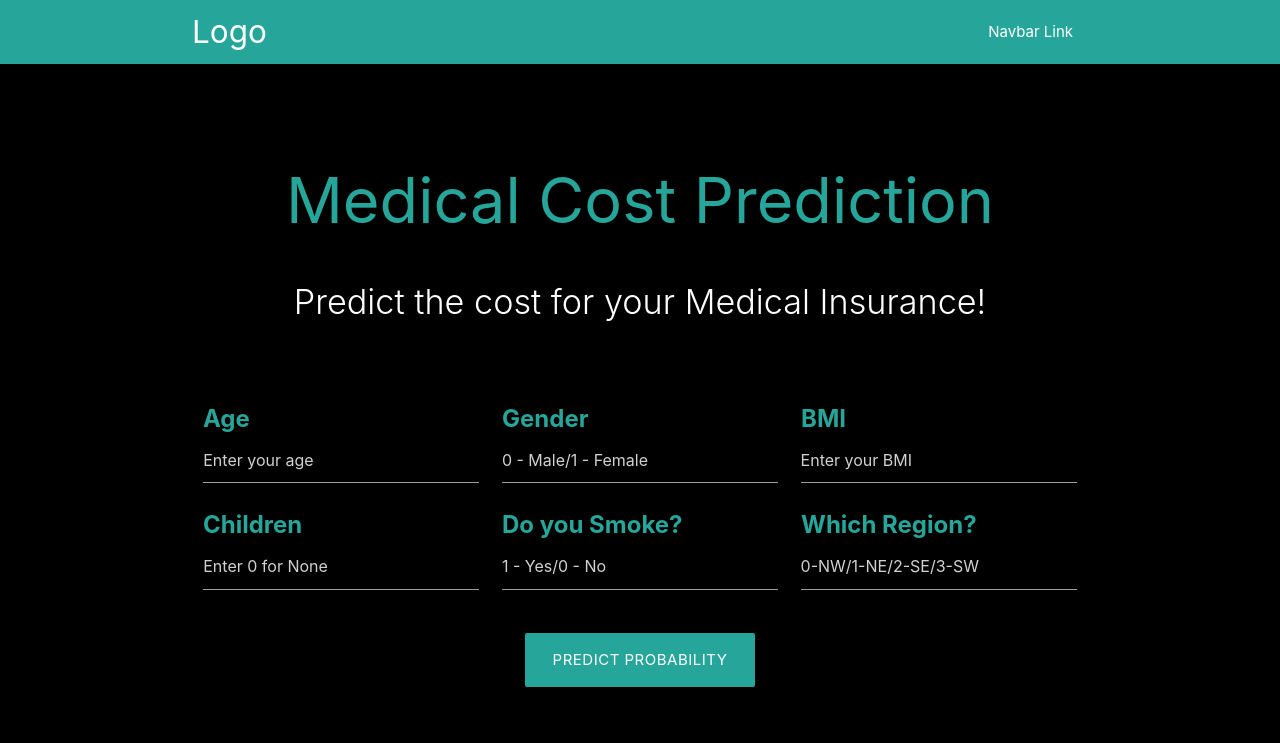
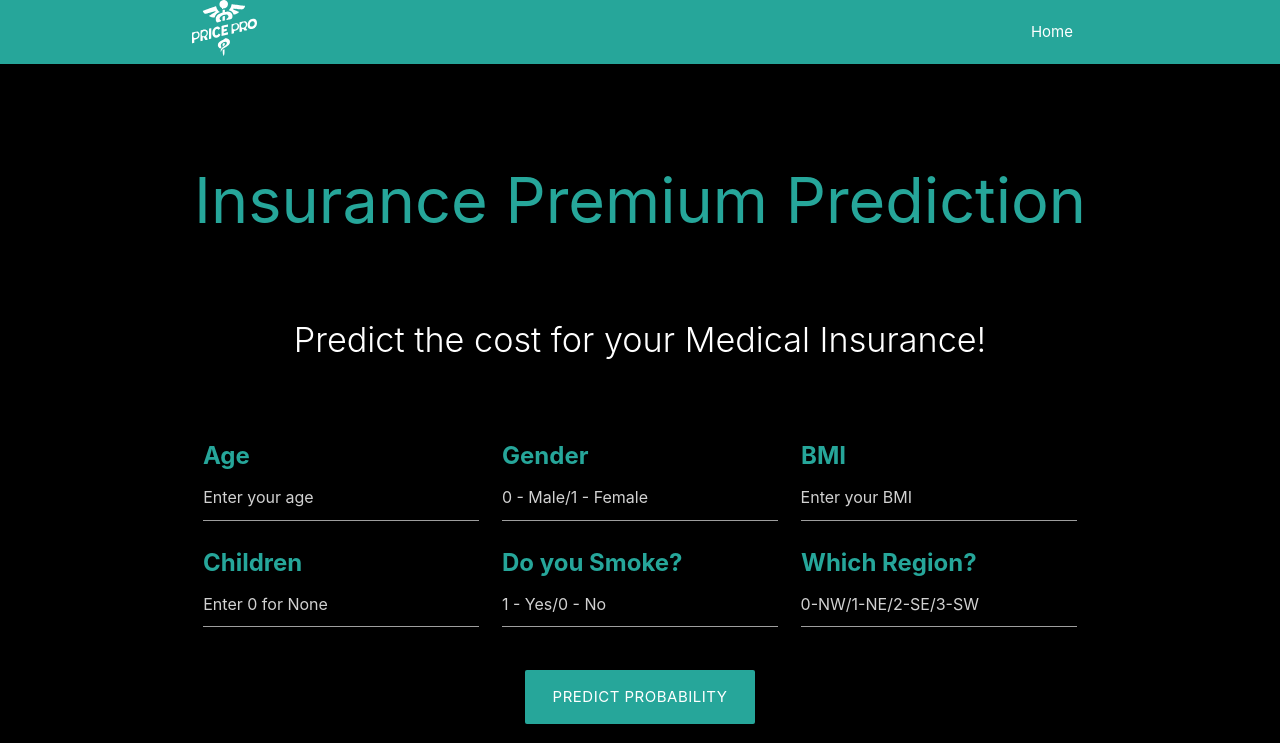
Before and after one commit to soumizde/insurance_prediction, a Flask app: page / in a window 1280 px wide. Shown: the top 743 px of the page. Run offline with Flask 2, Linux system fonts and the light colour scheme; parts of the project's set-up code (start-up, migrations or seed data) failed here and were passed over; some libraries are stand-ins or nearby versions.

Commit message:
UI Changes

```diff
--- a/templates/home.html
+++ b/templates/home.html
@@ -13,13 +13,13 @@
 <body bgcolor="black">
 
   <nav class="purple darken-4 accent-3" role="navigation">
-    <div class="nav-wrapper container"><a id="logo-container" href="#" class="brand-logo">Logo</a>
+    <div class="nav-wrapper container"><a id="logo-container" href="#" class="brand-logo"><img src="./static/logo.svg"></a>
       <ul class="right hide-on-med-and-down">
-        <li><a href="#">Navbar Link</a></li>
+        <li><a href="#">Home</a></li>
       </ul>
 
       <ul id="nav-mobile" class="sidenav">
-        <li><a href="#">Navbar Link</a></li>
+        <li><a href="#">Home</a></li>
       </ul>
       <a href="#" data-target="nav-mobile" class="sidenav-trigger"><i class="material-icons">menu</i></a>
     </div>
@@ -29,9 +29,9 @@
   <div class="section no-pad-bot" id="index-banner">
     <div class="container">
       <br><br>
-      <h1 class="header center red-text">Medical Cost Prediction</h1>
+      <h1 class="header center red-text">Insurance Premium Prediction</h1>
       <div class="row center">
-        <h4 class="header col s12 light white-text">Predict the cost for your Medical Insurance!
+        <h4 class="header col s12 light white-text" id="typing-text">
         <br>
         </h4>
       </div>
@@ -110,7 +110,7 @@
           <ul>
             <li><a class="white-text" href="https://github.com/mdtariqueh007">1. 2021ITB099 Md Tarique Hussain</a></li>
             <li><a class="white-text" href="https://github.com/swap019">2. 2021ITB100 Swapnanil Sanyal</a></li>
-            <li><a class="white-text" href="#">3. 2021ITB101 Divyanshu Poddar</a></li>
+            <li><a class="white-text" href="https://github.com/Divyanshu239">3. 2021ITB101 Divyanshu Poddar</a></li>
             <li><a class="white-text" href="https://github.com/soumizde">4. 2021ITB102 Soumi De</a></li>
             <li><a class="white-text" href="https://github.com/akakhtar">5. 2021ITB103 Atif Akhtar </a></li>
           </ul>
@@ -124,6 +124,20 @@
   <!--  Scripts-->
   <script src="https://code.jquery.com/jquery-2.1.1.min.js"></script>
   <script src="../static/js/materialize.js"></script>
+  <script>
+    const text = "Predict the cost for your Medical Insurance!";
+    let index = 0;
+
+    function typeWriter() {
+      if (index < text.length) {
+        document.getElementById("typing-text").innerHTML += text.charAt(index);
+        index++;
+        setTimeout(typeWriter, 100); // Adjust typing speed here
+      }
+    }
+
+    typeWriter();
+  </script>
 
   </body>
 </html>
```
Also changed, not shown: static/logo.svg (added).
